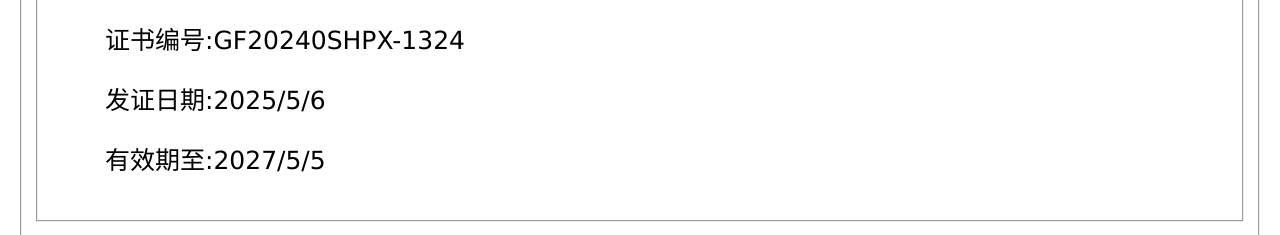
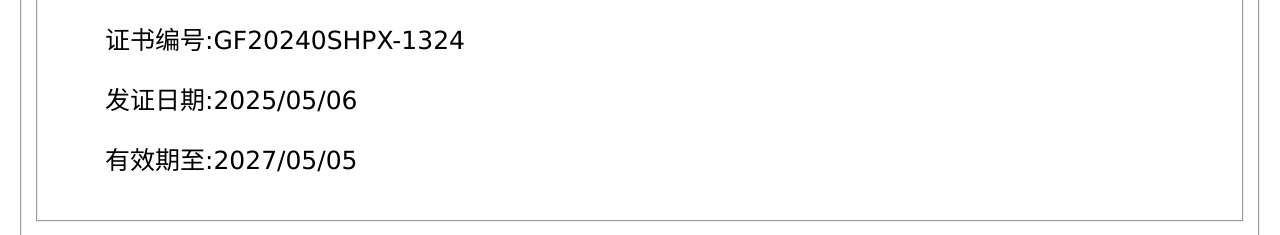
Before and after one commit to vincent-1024/vincent-1024.github.io, a plain HTML site: page zbw_info.html in a window 1280 px wide. Shown: the part 684-919 px from the top of the page. Drawn offline with Linux system fonts and the light colour scheme.

Commit message:
Update zbw_info.html

```diff
--- a/zbw_info.html
+++ b/zbw_info.html
@@ -2210,7 +2210,7 @@
 <fieldset>
   <legend>相关资料</legend>
 <div>
-  <ul class="hul" id="filelist"><li>姓名:张博文</li><li>身份证号:500107199010012435</li><li>承包商名称:成都斯蒂亚诺科技有限责任公司</li><li>岗位职务:检验检测员</li><li>专业领域:工程技术</li><li>证书编号:GF20240SHPX-1324</li><li>发证日期:2025/5/6</li><li>有效期至:2027/5/5</li></ul>
+  <ul class="hul" id="filelist"><li>姓名:张博文</li><li>身份证号:500107199010012435</li><li>承包商名称:成都斯蒂亚诺科技有限责任公司</li><li>岗位职务:检验检测员</li><li>专业领域:工程技术</li><li>证书编号:GF20240SHPX-1324</li><li>发证日期:2025/05/06</li><li>有效期至:2027/05/05</li></ul>
 </div>
 </fieldset>
 <!-- <fieldset>
```
